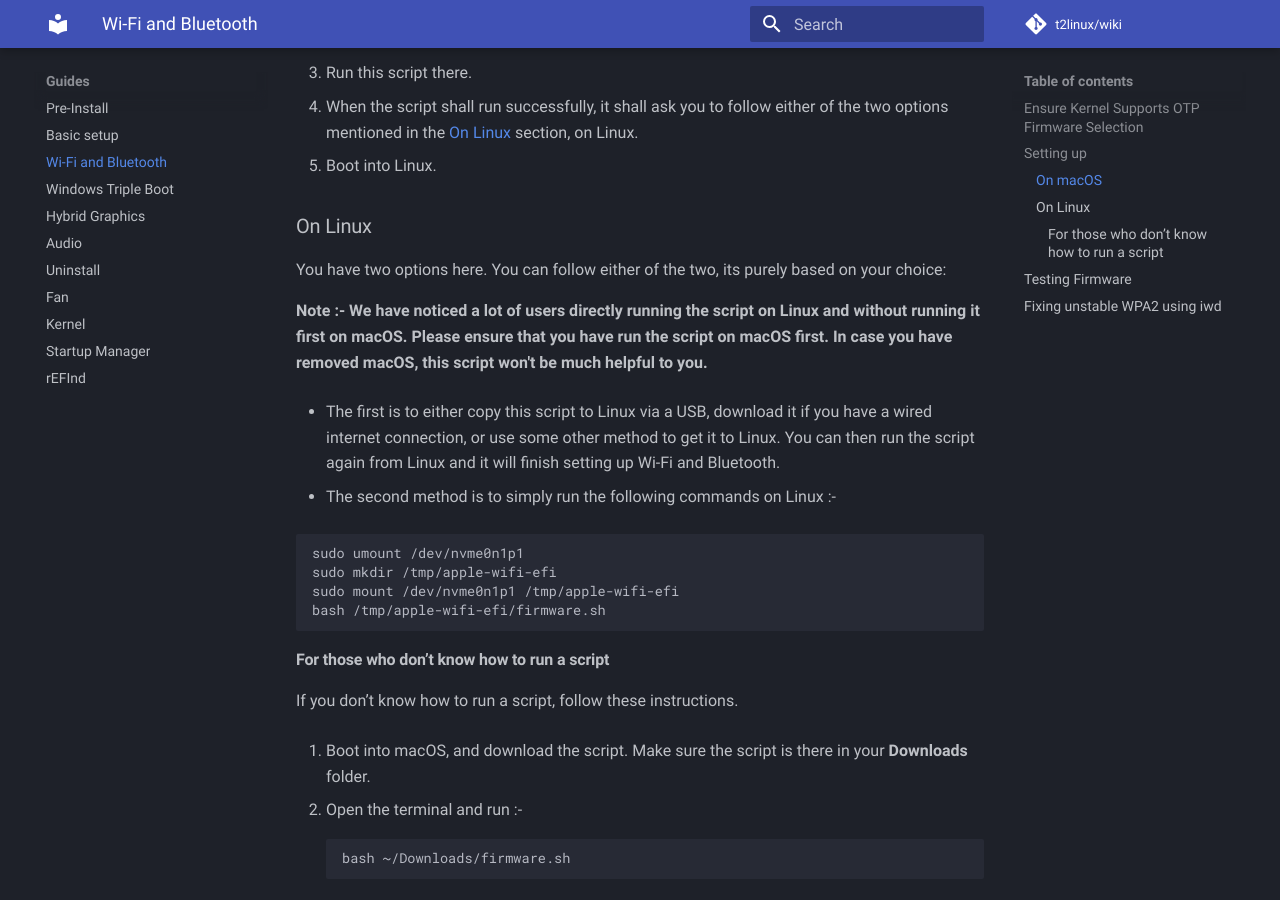
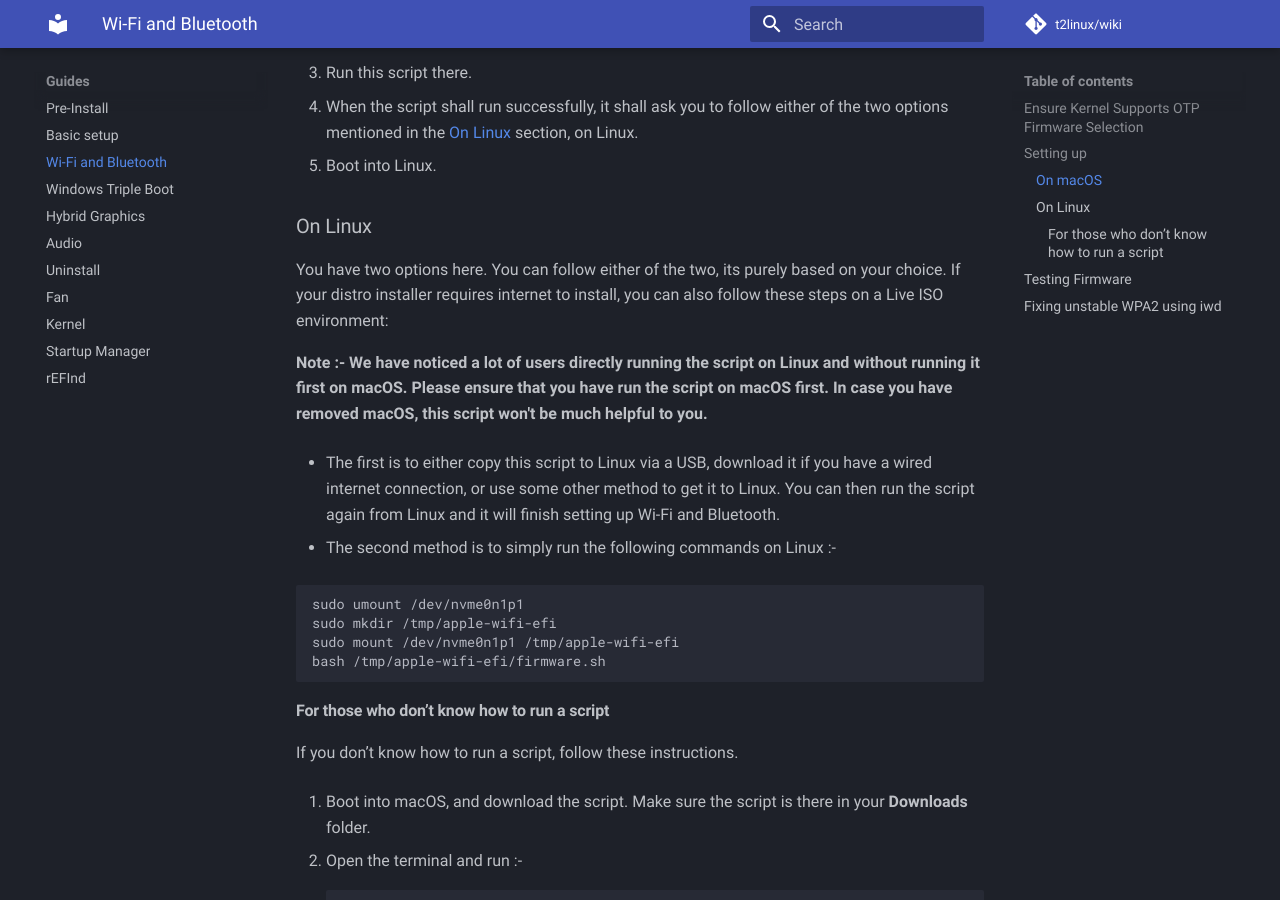
Before and after one commit to t2linux/wiki, an MkDocs documentation site: the page built from docs/guides/wifi-bluetooth.md, in a window 1280 px wide and 900 px high, scrolled down 971 px. Built offline with MkDocs 1.6.1 and Material for MkDocs 9.7.7, drawn with Linux system fonts in a browser that asks for light colours; comment, search, counter and statistics services are not loaded.

Commit message:
Wifi: Mention wifi can be set up in live ISO.

```diff
--- a/docs/guides/wifi-bluetooth.md
+++ b/docs/guides/wifi-bluetooth.md
@@ -27,7 +27,7 @@ We now use a script which can help you set up Wi-Fi and Bluetooth. Follow the in
 
 ### On Linux
 
-You have two options here. You can follow either of the two, its purely based on your choice:
+You have two options here. You can follow either of the two, its purely based on your choice. If your distro installer requires internet to install, you can also follow these steps on a Live ISO environment:
 
 **Note :- We have noticed a lot of users directly running the script on Linux and without running it first on macOS. Please ensure that you have run the script on macOS first. In case you have removed macOS, this script won't be much helpful to you.**
 
```
